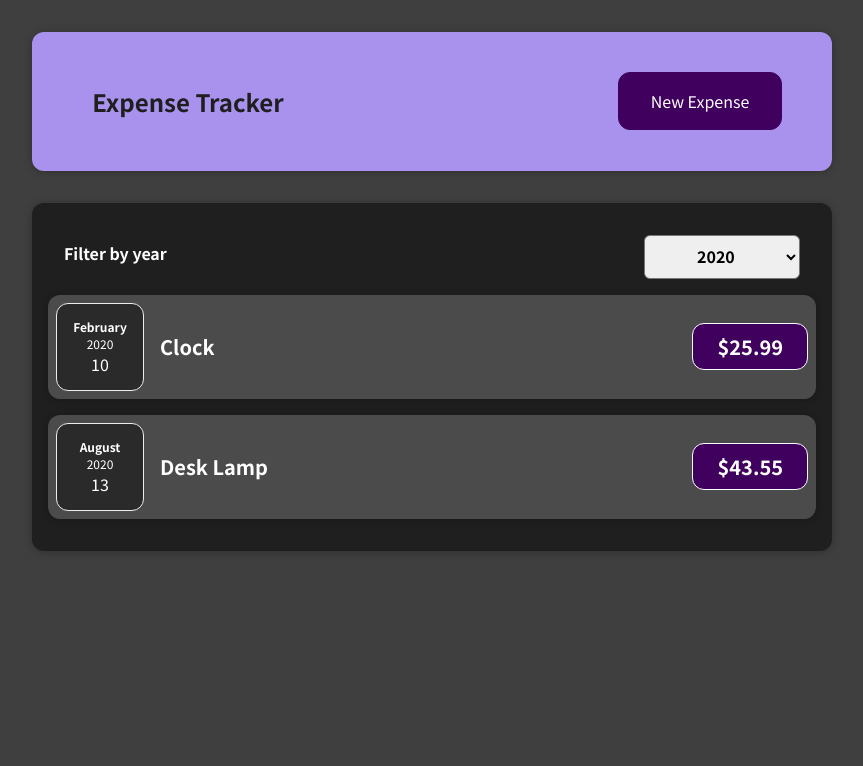
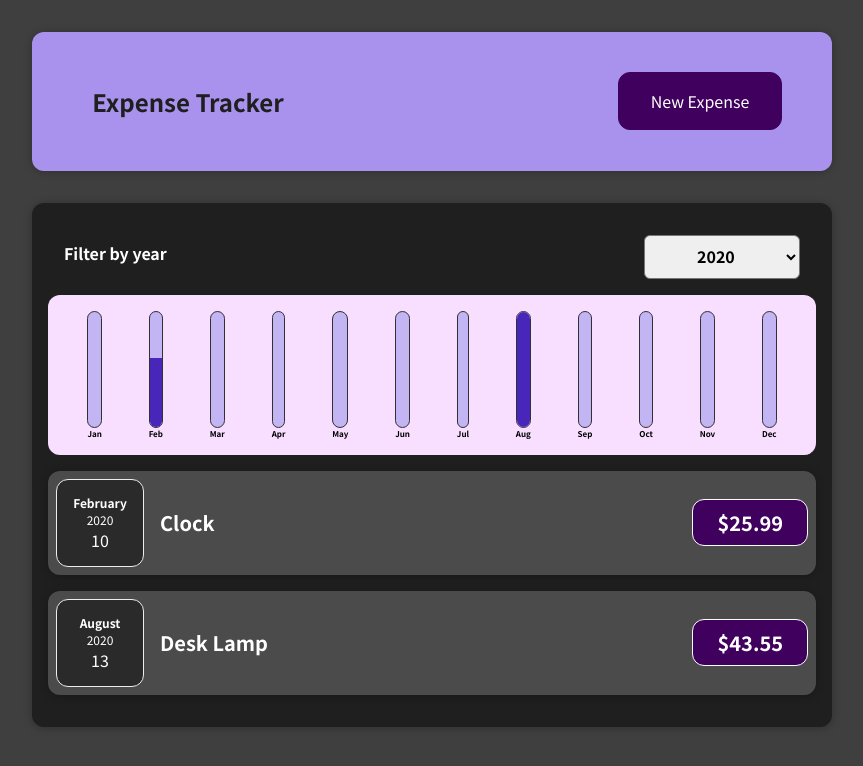
Before and after one commit to SulthanNK/Expense-Tracker, a React (Create React App) app: page / in a window 1280 px wide. Shown: the top 766 px of the page, without its empty margins (208-1071 px from the left). Built offline with nearby package versions, Linux system fonts and the light colour scheme.

Commit message:
Added: ExpenseChart component

```diff
--- a/src/components/Expense/Expense.js
+++ b/src/components/Expense/Expense.js
@@ -1,6 +1,7 @@
 import { useState } from 'react';
 
 import Card from '../Card/Card';
+import ExpenseChart from '../ExpenseChart/ExpenseChart';
 import ExpenseFilter from '../ExpenseFilter/ExpenseFilter';
 import ExpenseList from '../ExpenseList/ExpenseList';
 
@@ -24,6 +25,7 @@
           defaultFilter={filteredYear}
           onChangeFilter={filterChangeHandler}
         />
+        <ExpenseChart expenses={filteredExpenses} />
         <ExpenseList list={filteredExpenses} />
       </Card>
     </div>
--- /dev/null
+++ b/src/components/ExpenseChart/ExpenseChart.js
@@ -0,0 +1,27 @@
+import Chart from '../Chart/Chart';
+
+const ExpenseChart = (props) => {
+  const chartDataPoints = [
+    { label: 'Jan', value: 0 },
+    { label: 'Feb', value: 0 },
+    { label: 'Mar', value: 0 },
+    { label: 'Apr', value: 0 },
+    { label: 'May', value: 0 },
+    { label: 'Jun', value: 0 },
+    { label: 'Jul', value: 0 },
+    { label: 'Aug', value: 0 },
+    { label: 'Sep', value: 0 },
+    { label: 'Oct', value: 0 },
+    { label: 'Nov', value: 0 },
+    { label: 'Dec', value: 0 },
+  ];
+
+  for (const expense of props.expenses) {
+    const expenseMonth = expense.date.getMonth(); // starting at 0 => January => 0
+    chartDataPoints[expenseMonth].value += expense.price;
+  }
+
+  return <Chart dataPoints={chartDataPoints} />;
+};
+
+export default ExpenseChart;
```
